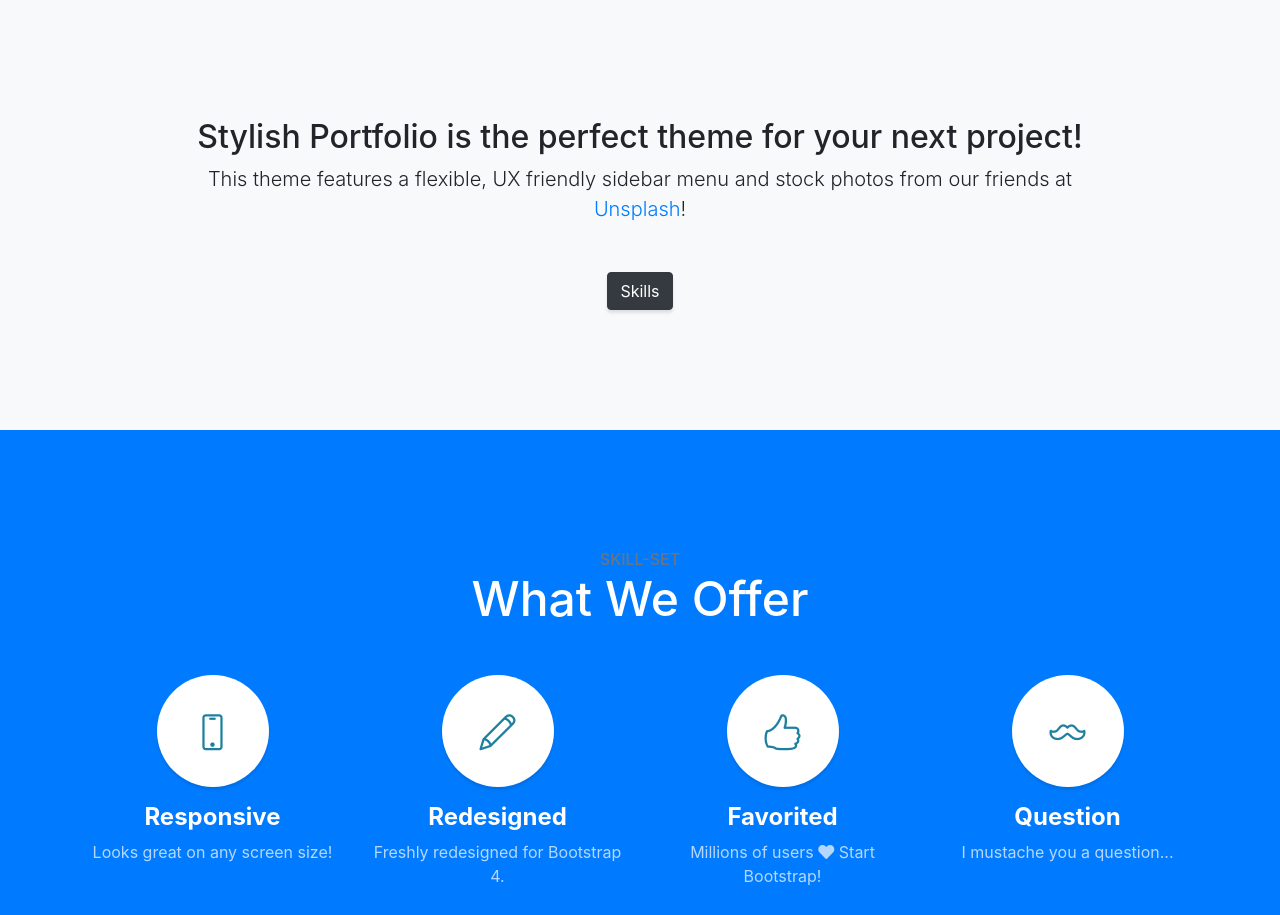
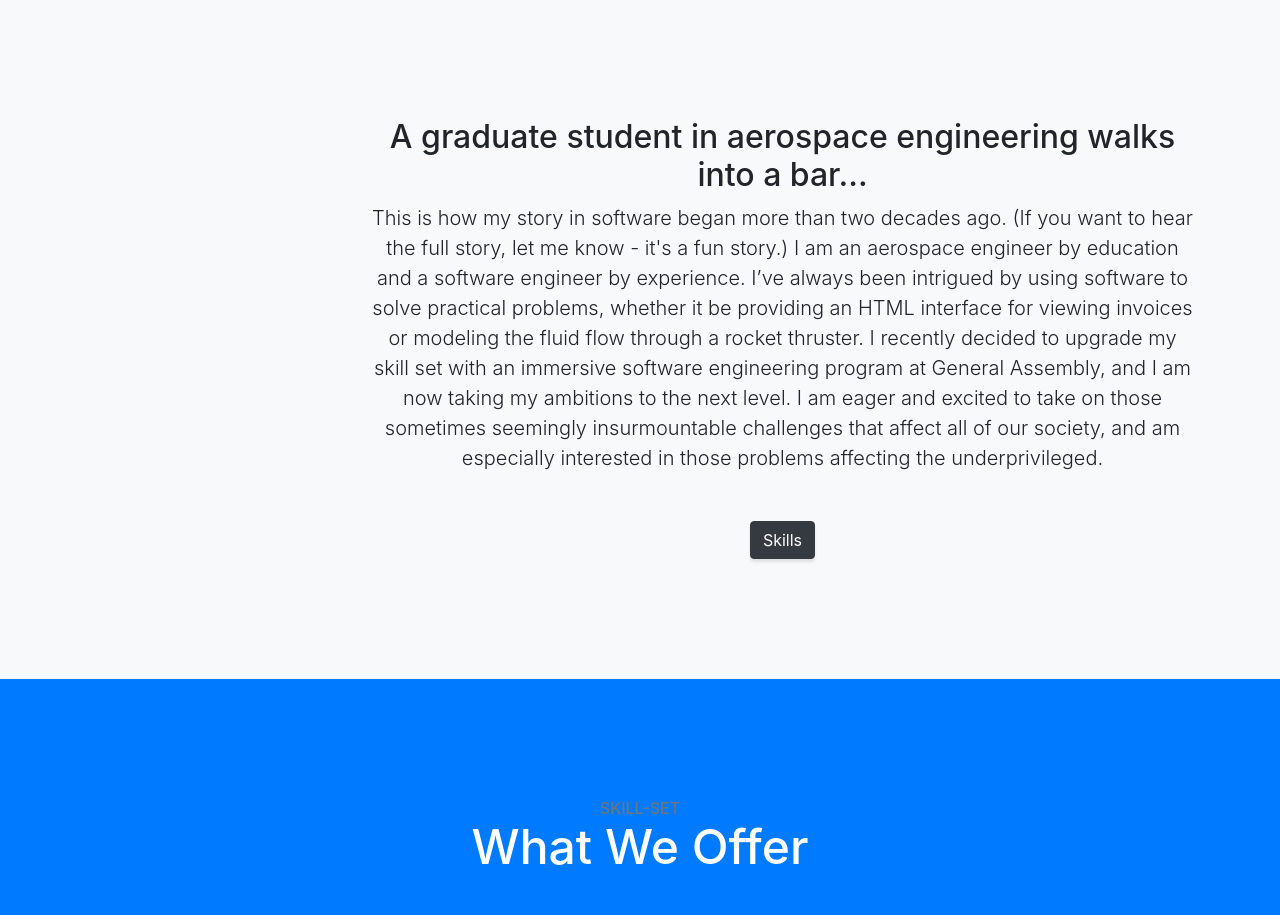
Before and after one commit to gbbenson68/gbbenson68.github.io, a website with bundled scripts: page index.html in a window 1280 px wide. Shown: the part 802-1717 px from the top of the page. Built offline with nearby package versions, Linux system fonts and the light colour scheme.

Commit message:
First edit of about me section
First edit of my about me section.

```diff
--- a/index.html
+++ b/index.html
@@ -68,10 +68,11 @@
   <section class="content-section bg-light" id="about">
     <div class="container text-center">
       <div class="row">
-        <div class="col-lg-10 mx-auto">
-          <h2>Stylish Portfolio is the perfect theme for your next project!</h2>
-          <p class="lead mb-5">This theme features a flexible, UX friendly sidebar menu and stock photos from our friends at
-            <a href="https://unsplash.com/">Unsplash</a>!</p>
+        <div class="col-lg-3 my-pic"></div>
+        <div class="col-lg-9 mx-auto">
+          <h2>A graduate student in aerospace engineering walks into a bar...</h2>
+          <p class="lead mb-5">This is how my story in software began more than two decades ago. (If you want to hear the full story, let me know - it's a fun story.) I am an aerospace engineer by education and a software engineer by experience. I’ve always been intrigued by using software to solve practical problems, whether it be providing an HTML interface for viewing invoices or modeling the fluid flow through a rocket thruster. I recently decided to upgrade my skill set with an immersive software engineering program at General Assembly, and I am now taking my ambitions to the next level. I am eager and excited to take on those sometimes seemingly insurmountable challenges that affect all of our society, and am especially interested in those problems affecting the underprivileged.
+            </p>
           <a class="btn btn-dark btn-xl js-scroll-trigger" href="#skill-set">Skills</a>
         </div>
       </div>
```
